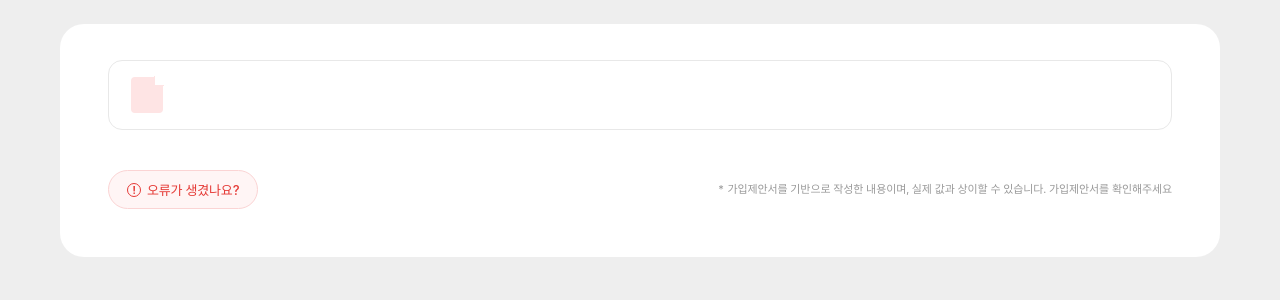
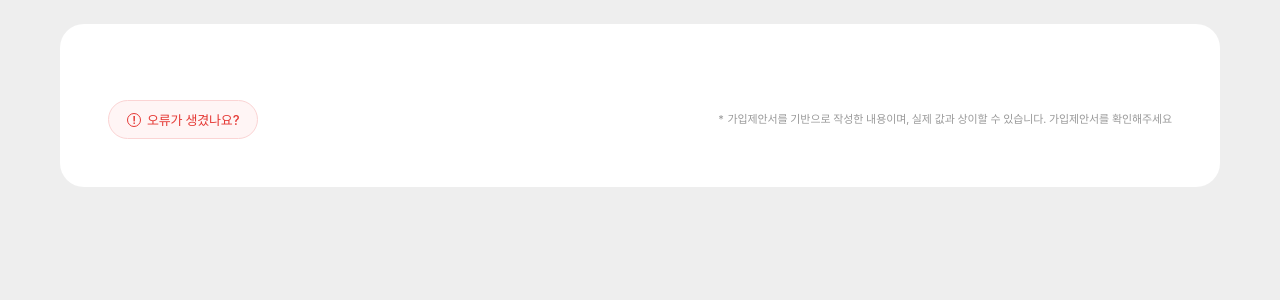
Before and after one commit to meritzGA/explain, a Python web app: template templates/report.html in a window 1280 px wide. Shown: the top 300 px of the page. Run offline with Jinja, Linux system fonts and the light colour scheme; the template is opened without the code that fills it, so the values that code supplies are empty; some web fonts are replaced.

Commit message:
Add files via upload

```diff
--- a/templates/report.html
+++ b/templates/report.html
@@ -46,35 +46,6 @@ button, input, select, textarea { font-family: var(--font-sans); }
   border-radius: 24px;
   padding: 36px 48px 48px;
 }
-
-/* ── 파일 표시 영역 ── */
-.file-chip {
-  display: flex;
-  align-items: center;
-  gap: 14px;
-  background: #FFFFFF;
-  border: 1px solid #E8E8E8;
-  border-radius: 14px;
-  padding: 16px 22px;
-  margin-bottom: 20px;
-}
-.file-chip-icon {
-  width: 32px; height: 36px; flex-shrink: 0;
-  background: #FEE4E4;
-  border-radius: 4px;
-  position: relative;
-  display: flex; align-items: center; justify-content: center;
-}
-.file-chip-icon::before {
-  content: ''; position: absolute;
-  top: -1px; right: -1px;
-  width: 10px; height: 10px;
-  background: #FFFFFF;
-  border-left: 1px solid #FEE4E4;
-  border-bottom: 1px solid #FEE4E4;
-}
-.file-chip-name { font-size: 15px; font-weight: 500; color: #1F1F1F; letter-spacing: -0.01em; }
-.file-chip-size { font-size: 13px; color: #A0A0A0; margin-top: 2px; letter-spacing: -0.01em; }
 
 /* ── 메리 인사이트 박스 ── */
 .mery-box {
@@ -371,15 +342,6 @@ button, input, select, textarea { font-family: var(--font-sans); }
 
 <div class="page-shell">
 
-  <!-- ── 파일 표시 영역 ── -->
-  <div class="file-chip">
-    <div class="file-chip-icon"></div>
-    <div>
-      <div class="file-chip-name">{{ source_filename or customer.name + '.pdf' }}</div>
-      <div class="file-chip-size">{{ source_filesize or '' }}</div>
-    </div>
-  </div>
-
   {% if headline %}
   <!-- ── 메리 인사이트 박스 ── -->
   <div class="mery-box">
```
